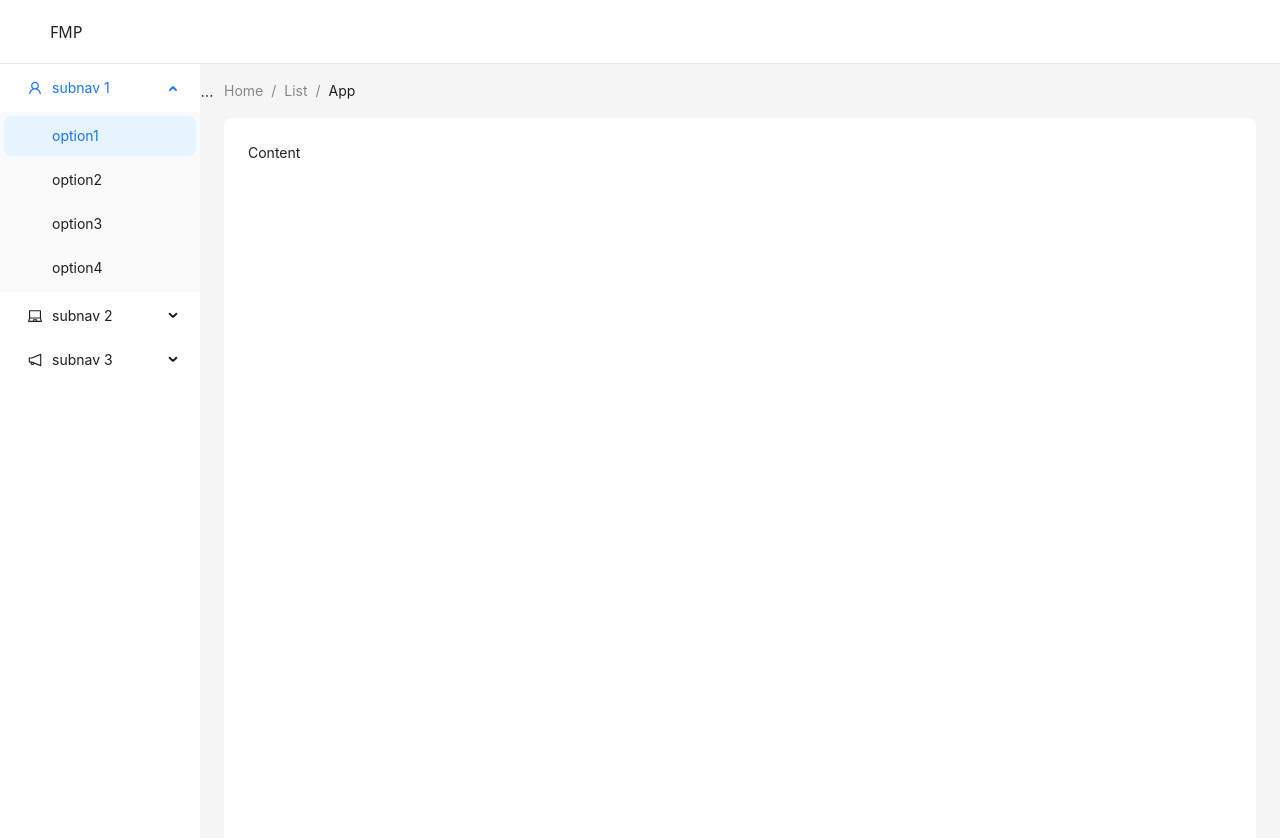
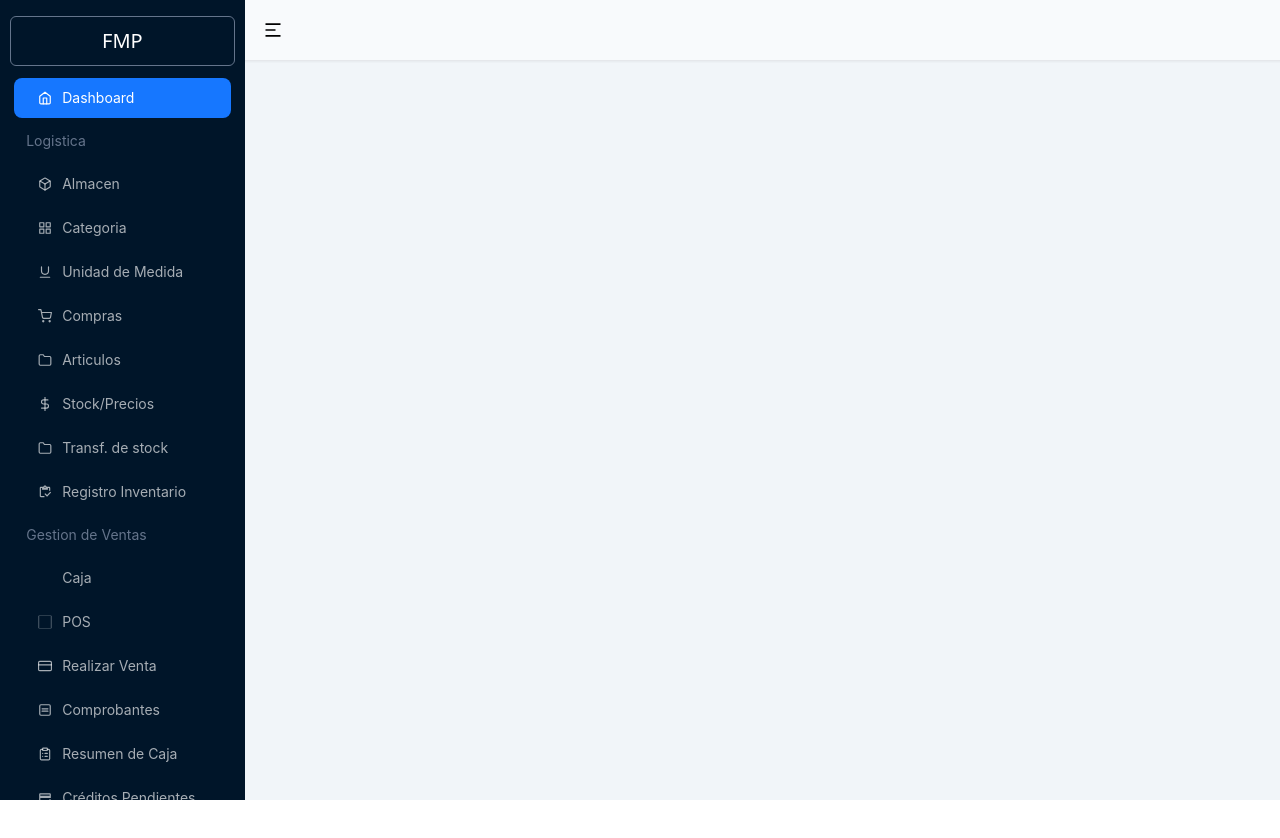
Before and after one commit to jhael07fmp/template-01, a React (Vite) app: page / in a window 1280 px wide. Shown: the top 838 px of the page. After the commit the page ends 800 px from the top, so only its background shows below. Built offline with nearby package versions, Linux system fonts and the light colour scheme; some icons are missing.

Commit message:
new layout

```diff
--- a/src/App.tsx
+++ b/src/App.tsx
@@ -1,10 +1,10 @@
+import LayoutComponent from "./components/layout/LayoutComponent";
 import ContextProvider from "./context/ContextProvider";
-import Home from "./pages/home/Home";
 
 const App = () => {
   return (
     <ContextProvider>
-      <Home />
+      <LayoutComponent />
     </ContextProvider>
   );
 };
--- /dev/null
+++ b/src/components/layout/LayoutComponent.tsx
@@ -0,0 +1,158 @@
+import {
+  FiBox,
+  FiCreditCard,
+  FiEdit,
+  FiFolder,
+  FiGrid,
+  FiHome,
+  FiShoppingCart,
+  FiTrendingUp,
+  FiUnderline,
+  FiUsers,
+} from "react-icons/fi";
+import { FiDollarSign } from "react-icons/fi";
+import { MdOutlineInventory } from "react-icons/md";
+import { LiaCashRegisterSolid } from "react-icons/lia";
+import { GiSquare } from "react-icons/gi";
+import { LuSquareEqual } from "react-icons/lu";
+import { MdCreditScore } from "react-icons/md";
+import { LuClipboardList } from "react-icons/lu";
+import { MdOutlineQueryStats } from "react-icons/md";
+import { ItemType, MenuItemType } from "antd/es/menu/hooks/useItems";
+import { RiMenu2Line } from "react-icons/ri";
+import Sidebar from "./Sidebar";
+
+const LayoutComponent = () => {
+  return (
+    <div className="min-h-screen bg-slate-100 fixed ">
+      <Sidebar items={menuItems as ItemType<MenuItemType>[]} />
+      <div className="ml-[15.2rem] w-screen h-screen ">
+        <div className="bg-slate-50 w-full p-5 border-b shadow-sm flex justify-between items-center">
+          <RiMenu2Line className="text-xl" />
+          <div></div>
+        </div>
+      </div>
+    </div>
+  );
+};
+
+export default LayoutComponent;
+
+const menuItems = [
+  { key: "1", label: "Dashboard", icon: <FiHome /> },
+  {
+    type: "group",
+    label: "Logistica",
+    children: [
+      {
+        key: "3",
+        label: "Almacen",
+        icon: <FiBox />,
+      },
+      {
+        key: "4",
+        label: "Categoria",
+        icon: <FiGrid />,
+      },
+      {
+        key: "5",
+        label: "Unidad de Medida",
+        icon: <FiUnderline />,
+      },
+      {
+        key: "6",
+        label: "Compras",
+        icon: <FiShoppingCart />,
+      },
+      {
+        key: "7",
+        label: "Articulos",
+        icon: <FiFolder />,
+      },
+      {
+        key: "8",
+        label: "Stock/Precios",
+        icon: <FiDollarSign />,
+      },
+      {
+        key: "9",
+        label: "Transf. de stock",
+        icon: <FiFolder />,
+      },
+      {
+        key: "10",
+        label: "Registro Inventario",
+        icon: <MdOutlineInventory />,
+      },
+    ],
+  },
+  {
+    type: "group",
+    label: "Gestion de Ventas",
+
+    children: [
+      {
+        key: "11",
+        label: "Caja",
+        icon: <LiaCashRegisterSolid />,
+      },
+      {
+        key: "12",
+        label: "POS",
+        icon: <GiSquare />,
+      },
+      {
+        key: "13",
+        label: "Realizar Venta",
+        icon: <FiCreditCard />,
+      },
+      {
+        key: "14",
+        label: "Comprobantes",
+        icon: <LuSquareEqual />,
+      },
+      {
+        key: "15",
+        label: "Resumen de Caja",
+        icon: <LuClipboardList />,
+      },
+      {
+        key: "16",
+        label: "Créditos Pendientes",
+        icon: <MdCreditScore />,
+      },
+      {
+        type: "group",
+        label: "Contabilidad",
+        children: [
+          {
+            key: "17",
+            label: "Kardex por articulo",
+            icon: <FiTrendingUp />,
+          },
+          {
+            key: "18",
+            label: "Reportes",
+            icon: <MdOutlineQueryStats />,
+          },
+        ],
+      },
+      {
+        type: "group",
+        label: "Administración",
+        children: [
+          {
+            key: "19",
+            label: "Administración",
+            icon: <FiUsers />,
+          },
+          {
+            key: "20",
+            label: "Planilla Personal",
+            icon: <FiEdit />,
+          },
+        ],
+      },
+    ],
+  },
+];
--- a/src/components/layout/Navbar.tsx
+++ /dev/null
@@ -1,23 +0,0 @@
-import { Menu } from "antd";
-import { Header } from "antd/es/layout/layout";
-import { ItemType, MenuItemType } from "antd/es/menu/hooks/useItems";
-
-const Navbar = ({ items }: { items?: ItemType<MenuItemType>[] }) => {
-  return (
-    <Header className="bg-white border-b w-full">
-      <div className="demo-logo">
-        <p>FMP</p>
-      </div>
-      <Menu
-        theme="light"
-        mode="horizontal"
-        className="border-none w-fit"
-        defaultSelectedKeys={["1"]}
-        items={items}
-        style={{ flex: 1 }}
-      />
-    </Header>
-  );
-};
-
-export default Navbar;
--- /dev/null
+++ b/src/components/layout/Sidebar.tsx
@@ -0,0 +1,25 @@
+import { Menu } from "antd";
+
+import { ItemType, MenuItemType } from "antd/es/menu/hooks/useItems";
+
+const Sidebar = ({ items }: { items?: ItemType<MenuItemType>[] }) => {
+  return (
+    <div className="w-[15.3rem] bg-dark-800  overflow-y-scroll fixed h-screen ">
+      <div className="w-11/12 rounded-md border px-4 py-2.5 mx-auto mt-4 mb-2 flex justify-center border-slate-500">
+        <h1 className="text-xl text-white font-medium">FMP</h1>
+      </div>
+
+      <div className="w-11/12 mx-auto flex">
+        <Menu
+          theme="dark"
+          mode="inline"
+          inlineCollapsed={false}
+          defaultSelectedKeys={["1"]}
+          items={items}
+        />
+      </div>
+    </div>
+  );
+};
+
+export default Sidebar;
--- a/src/index.css
+++ b/src/index.css
@@ -6,3 +6,15 @@
   @apply border rounded-md text-base p-2 w-full outline-none font-sans px-2.5 text-gray-600
   disabled:cursor-not-allowed disabled:text-gray-300 focus:border-blue-400 hover:bg-slate-100 hover:border-transparent;
 }
+
+.ant-menu-item-group-title {
+  @apply text-slate-500 !important;
+}
+
+::-webkit-scrollbar {
+  @apply w-1.5 h-1.5 bg-[#00000041];
+}
+
+::-webkit-scrollbar-thumb {
+  @apply bg-blue-500;
+}
--- a/src/pages/home/Home.tsx
+++ /dev/null
@@ -1,75 +0,0 @@
-import React from "react";
-import { LaptopOutlined, NotificationOutlined, UserOutlined } from "@ant-design/icons";
-import type { MenuProps } from "antd";
-import { Breadcrumb, Layout, Menu, theme } from "antd";
-import Navbar from "../../components/layout/Navbar";
-
-const { Content, Sider } = Layout;
-
-const items1: MenuProps["items"] = ["1", "2", "3"].map((key) => ({
-  key,
-  label: `nav ${key}`,
-}));
-
-const items2: MenuProps["items"] = [UserOutlined, LaptopOutlined, NotificationOutlined].map(
-  (icon, index) => {
-    const key = String(index + 1);
-
-    return {
-      key: `sub${key}`,
-      icon: React.createElement(icon),
-      label: `subnav ${key}`,
-
-      children: new Array(4).fill(null).map((_, j) => {
-        const subKey = index * 4 + j + 1;
-        return {
-          key: subKey,
-          label: `option${subKey}`,
-        };
-      }),
-    };
-  }
-);
-
-const Home: React.FC = () => {
-  const {
-    token: { colorBgContainer, borderRadiusLG },
-  } = theme.useToken();
-
-  return (
-    <>
-      <Navbar items={items1} />
-      <Layout>
-        <Sider width={200} style={{ background: colorBgContainer }}>
-          <Menu
-            mode="inline"
-            defaultSelectedKeys={["1"]}
-            defaultOpenKeys={["sub1"]}
-            style={{ height: "100%", borderRight: 0 }}
-            items={items2}
-          />
-        </Sider>
-        <Layout style={{ padding: "0 24px 24px" }}>
-          <Breadcrumb style={{ margin: "16px 0" }}>
-            <Breadcrumb.Item>Home</Breadcrumb.Item>
-            <Breadcrumb.Item>List</Breadcrumb.Item>
-            <Breadcrumb.Item>App</Breadcrumb.Item>
-          </Breadcrumb>
-          <Content
-            style={{
-              padding: 24,
-              margin: 0,
-              background: colorBgContainer,
-              borderRadius: borderRadiusLG,
-            }}
-            className="h-screen"
-          >
-            Content
-          </Content>
-        </Layout>
-      </Layout>
-    </>
-  );
-};
-
-export default Home;
--- a/tailwind.config.js
+++ b/tailwind.config.js
@@ -2,7 +2,13 @@
 export default {
   content: ["./index.html", "./src/**/*.{js,ts,jsx,tsx}"],
   theme: {
-    extend: {},
+    extend: {
+      colors: {
+        dark: {
+          800: "#001529",
+        },
+      },
+    },
   },
   plugins: [],
 };
```
